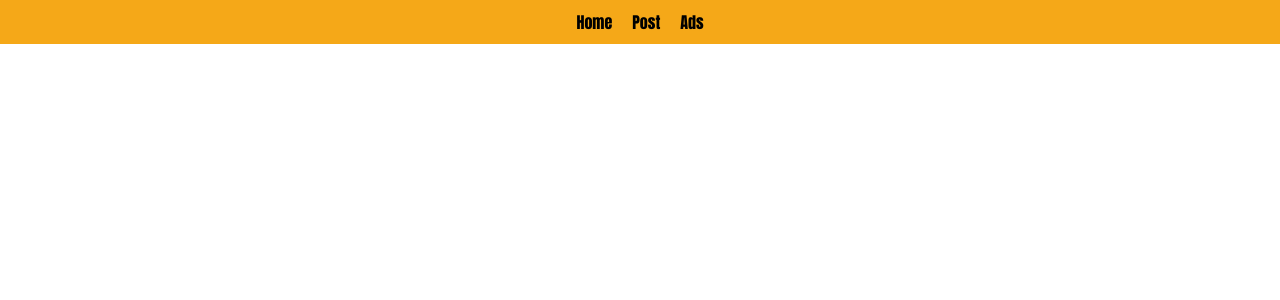
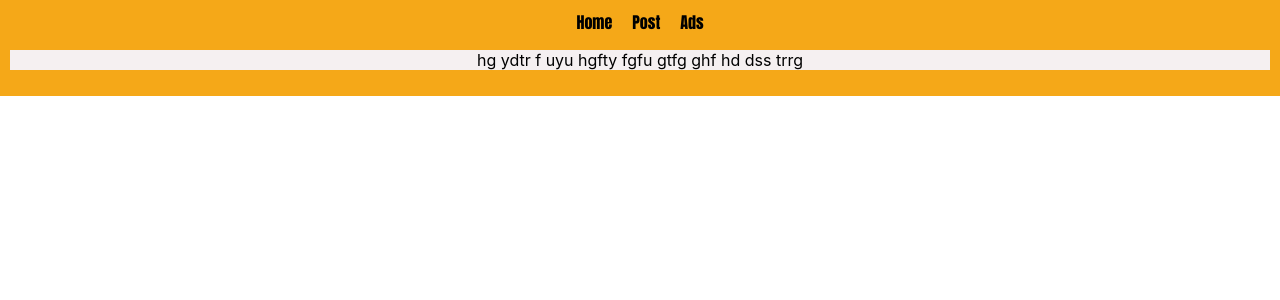
Before and after one commit to sho0n/twoc, a React (Create React App) app: page /post in a window 1280 px wide. Shown: the top 300 px of the page. Built offline with nearby package versions, Linux system fonts and the light colour scheme.

Commit message:
hamburguer update

```diff
--- a/src/App.css
+++ b/src/App.css
@@ -5,7 +5,6 @@
 .navBarContainer {
   background-color: rgb(245, 168, 24);
   padding: 10px;
-  color: white;
   font-family: Impact, Haettenschweiler, 'Arial Narrow Bold', sans-serif ;
   height: auto;
   text-align: center;
--- a/src/Home.js
+++ b/src/Home.js
@@ -5,7 +5,7 @@ function Home(){
         <div className='page'>
             <div className='homeContainer'></div>
                 <ul>
-                    <li></li>
+                    <li>kjhkhkjhkjkhkjhjh</li>
                 </ul>
 
         </div>
--- a/src/Navbar.js
+++ b/src/Navbar.js
@@ -14,10 +14,12 @@ class Navbar extends Component {
 					        <div className='link'><Link to="/post">Post</Link></div>
 					        <div className='link'><Link to="/ads">Ads</Link></div>
 				        </div>
-			        </Switch>
+						</Switch>
+
 					<Route exact path="/home" component={Home} />
 		        	<Route path="/post" component={Post} />
 		        	<Route path="/ads" component={Ads} />
+
 				</Router>
                </div>
         )
--- a/src/Post.js
+++ b/src/Post.js
@@ -3,7 +3,9 @@ import React from 'react';
 function Posts() {
   return (
     <div className='page'>
-
+        <p>
+          hg ydtr f uyu  hgfty fgfu gtfg ghf hd dss trrg
+        </p>
     </div>
   );
 }
```
